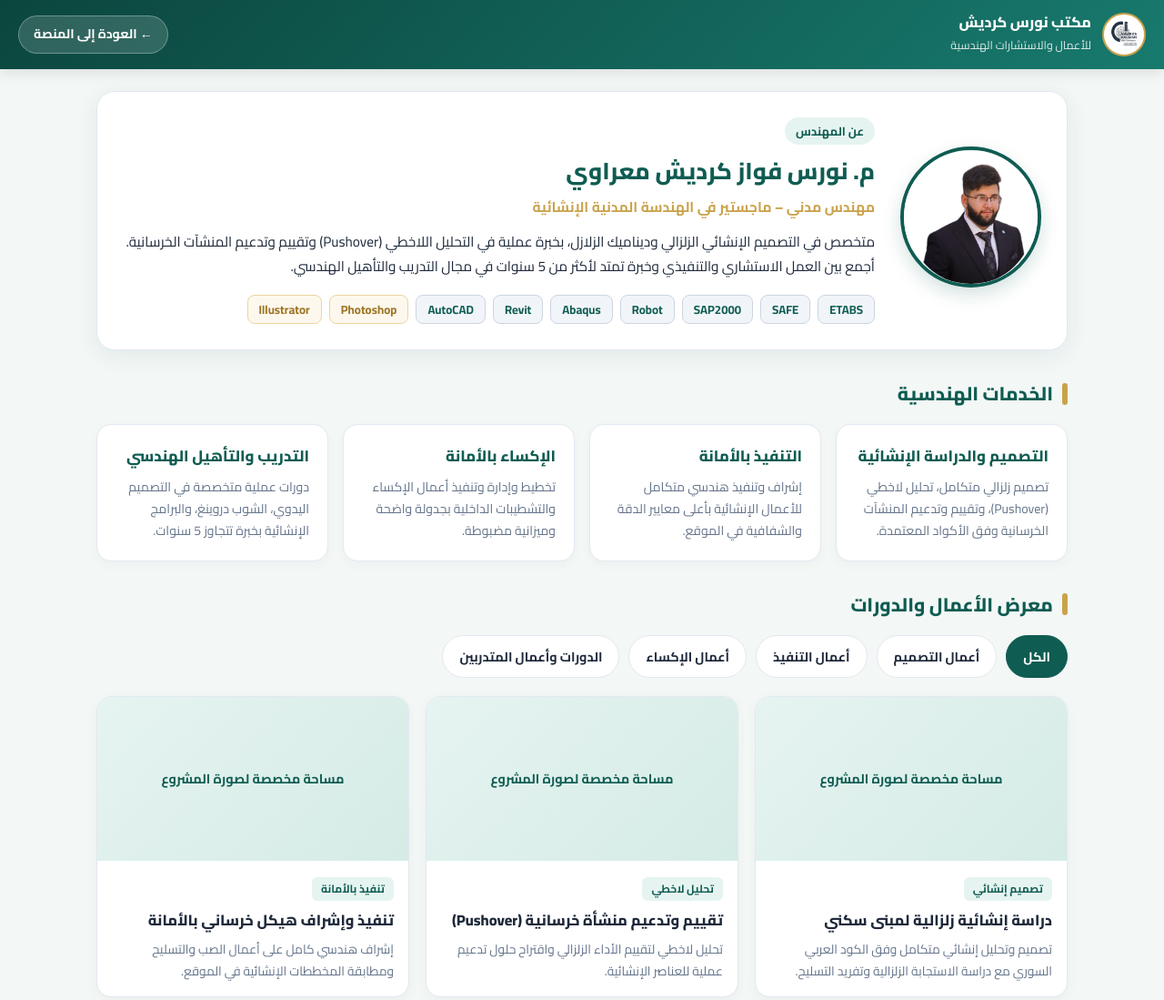
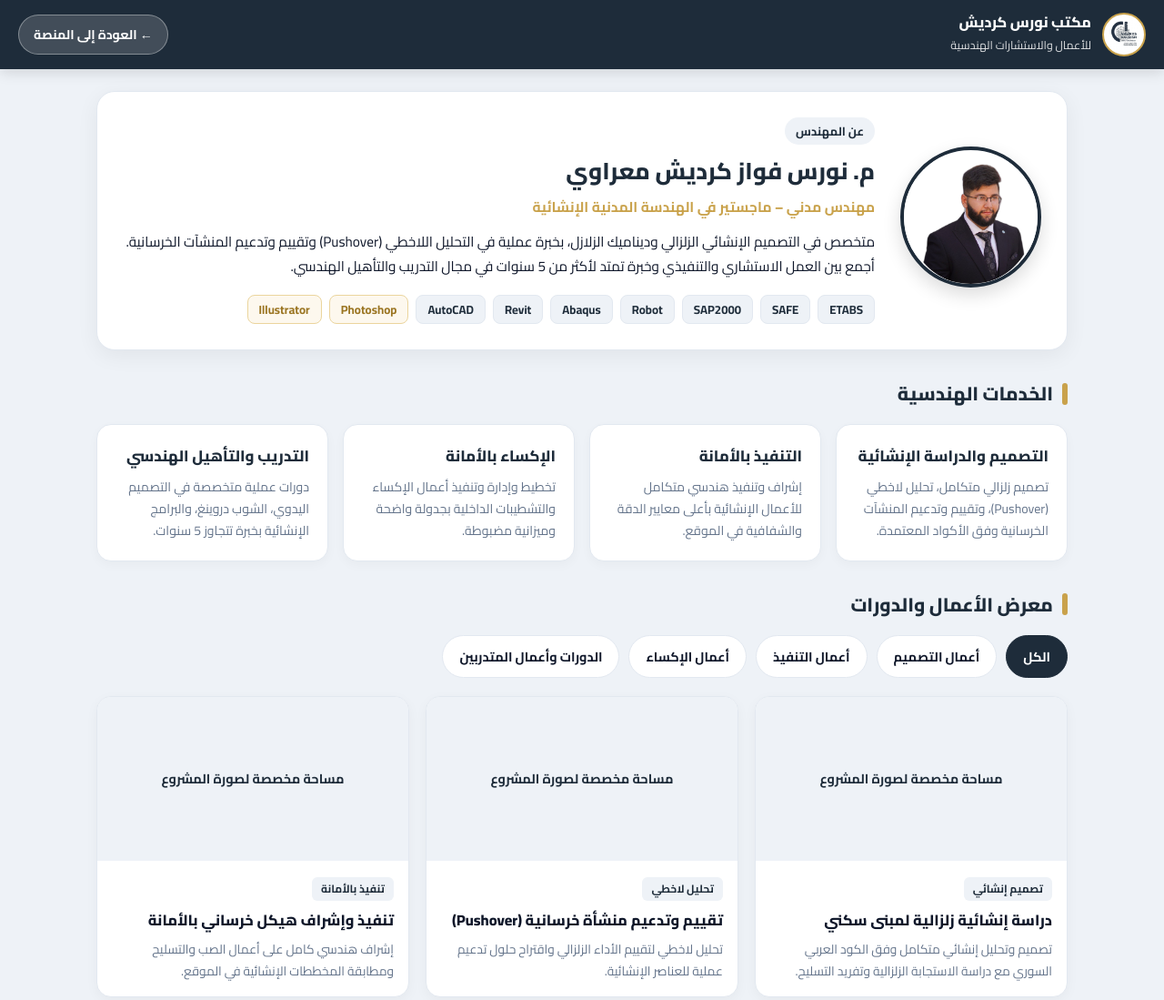
Before and after one commit to nwrskrdyshmrawy-cmyk/nawras-eng, a plain HTML site: page portfolio.html in a window 1280 px wide. Shown: the top 1099 px of the page at 91% size. Drawn offline with Linux system fonts and the light colour scheme.

Commit message:
Update portfolio.html

```diff
--- a/portfolio.html
+++ b/portfolio.html
@@ -8,12 +8,11 @@
   <link href="https://fonts.googleapis.com/css2?family=Cairo:wght@400;600;700;800&display=swap" rel="stylesheet">
   <style>
     :root {
-      --primary: #0f5c52;
-      --primary-light: #187a6e;
+      --primary: #1e2c3a;
       --accent: #c9a24b;
-      --bg: #f3f7f6;
+      --bg: #eef2f7;
       --card: #ffffff;
-      --text: #1e293b;
+      --text: #0f172a;
       --muted: #64748b;
       --border: #e2e8f0;
     }
@@ -22,7 +21,7 @@
 
     /* الشريط العلوي */
     .topbar {
-      background: linear-gradient(135deg, #0b463e, var(--primary-light));
+      background: var(--primary);
       color: #fff;
       padding: 14px 20px;
       display: flex;
@@ -31,7 +30,7 @@
       position: sticky;
       top: 0;
       z-index: 100;
-      box-shadow: 0 4px 14px rgba(0,0,0,0.1);
+      box-shadow: 0 4px 14px rgba(0,0,0,0.12);
     }
     .brand { display: flex; align-items: center; gap: 12px; }
     .brand-logo {
@@ -46,14 +45,14 @@
     .brand-text h1 { font-size: 1rem; font-weight: 800; line-height: 1.3; }
     .brand-text span { font-size: 0.78rem; opacity: 0.85; }
     .back-btn {
-      background: rgba(255,255,255,0.15);
+      background: rgba(255,255,255,0.16);
       color: #fff;
-      text-decoration: none;
+      border: 1px solid rgba(255,255,255,0.35);
       padding: 8px 16px;
       border-radius: 999px;
       font-size: 0.88rem;
       font-weight: 700;
-      border: 1px solid rgba(255,255,255,0.3);
+      cursor: pointer;
       transition: 0.2s;
       white-space: nowrap;
     }
@@ -69,29 +68,25 @@
       display: flex;
       align-items: center;
       gap: 28px;
-      box-shadow: 0 6px 24px rgba(15, 92, 82, 0.08);
+      box-shadow: 0 6px 24px rgba(0, 0, 0, 0.06);
       border: 1px solid var(--border);
       margin-bottom: 28px;
       flex-wrap: wrap;
     }
-    .profile-wrap {
-      flex-shrink: 0;
-      text-align: center;
-      margin: 0 auto;
-    }
+    .profile-wrap { flex-shrink: 0; text-align: center; margin: 0 auto; }
     .profile-img {
       width: 155px;
       height: 155px;
       border-radius: 50%;
       object-fit: cover;
       border: 4px solid var(--primary);
-      box-shadow: 0 8px 20px rgba(15, 92, 82, 0.18);
+      box-shadow: 0 8px 20px rgba(0, 0, 0, 0.14);
       background: #fff;
     }
     .hero-info { flex: 1; min-width: 260px; }
     .hero-badge {
       display: inline-block;
-      background: #e6f4f1;
+      background: var(--bg);
       color: var(--primary);
       padding: 4px 12px;
       border-radius: 999px;
@@ -106,9 +101,9 @@
     /* البرامج */
     .skills-group { display: flex; flex-wrap: wrap; gap: 8px; margin-top: 10px; }
     .skill-tag {
-      background: #f1f5f9;
+      background: var(--bg);
       color: var(--primary);
-      border: 1px solid #cbd5e1;
+      border: 1px solid var(--border);
       padding: 4px 12px;
       border-radius: 8px;
       font-size: 0.82rem;
@@ -149,17 +144,12 @@
       box-shadow: 0 4px 12px rgba(0,0,0,0.03);
       transition: 0.2s;
     }
-    .service-card:hover { transform: translateY(-3px); border-color: var(--primary-light); }
+    .service-card:hover { transform: translateY(-3px); border-color: var(--primary); }
     .service-card h3 { font-size: 1.05rem; color: var(--primary); margin-bottom: 8px; font-weight: 800; }
     .service-card p { font-size: 0.88rem; color: var(--muted); }
 
     /* تبويبات معرض الأعمال */
-    .tabs {
-      display: flex;
-      flex-wrap: wrap;
-      gap: 10px;
-      margin-bottom: 20px;
-    }
+    .tabs { display: flex; flex-wrap: wrap; gap: 10px; margin-bottom: 20px; }
     .tab-btn {
       background: var(--card);
       border: 1px solid var(--border);
@@ -196,7 +186,7 @@
       width: 100%;
       height: 180px;
       object-fit: cover;
-      background: linear-gradient(135deg, #e6f4f1, #d5ebe6);
+      background: var(--bg);
       display: flex;
       align-items: center;
       justify-content: center;
@@ -207,7 +197,7 @@
     .project-body { padding: 16px; flex: 1; }
     .project-tag {
       display: inline-block;
-      background: #e6f4f1;
+      background: var(--bg);
       color: var(--primary);
       font-size: 0.75rem;
       font-weight: 700;
@@ -218,12 +208,7 @@
     .project-body h3 { font-size: 1.02rem; color: var(--text); margin-bottom: 6px; font-weight: 800; }
     .project-body p { font-size: 0.86rem; color: var(--muted); }
 
-    footer {
-      text-align: center;
-      margin-top: 40px;
-      color: var(--muted);
-      font-size: 0.85rem;
-    }
+    footer { text-align: center; margin-top: 40px; color: var(--muted); font-size: 0.85rem; }
 
     @media (max-width: 600px) {
       .hero-card { padding: 20px; text-align: center; }
@@ -242,11 +227,10 @@
         <span>للأعمال والاستشارات الهندسية</span>
       </div>
     </div>
-    <a href="index.html" class="back-btn">← العودة إلى المنصة</a>
+    <button type="button" onclick="goBack()" class="back-btn">← العودة إلى المنصة</button>
   </header>
 
   <main class="container">
-    <!-- البطاقة التعريفية -->
     <section class="hero-card">
       <div class="profile-wrap">
         <img src="images/profile.png" alt="م. نورس كرديش معراوي" class="profile-img" />
@@ -272,7 +256,6 @@
       </div>
     </section>
 
-    <!-- الخدمات -->
     <h2 class="section-title">الخدمات الهندسية</h2>
     <section class="services-grid">
       <div class="service-card">
@@ -293,7 +276,6 @@
       </div>
     </section>
 
-    <!-- معرض الأعمال -->
     <h2 class="section-title">معرض الأعمال والدورات</h2>
     <div class="tabs">
       <button class="tab-btn active" onclick="renderProjects('all', this)">الكل</button>
@@ -312,6 +294,34 @@
 
   <script src="data/portfolio.js"></script>
   <script>
+    // سحب ألوان الثيم المختار من التطبيق الرئيسي تلقائياً
+    function syncThemeFromParent() {
+      try {
+        if (window.parent && window.parent !== window) {
+          const pStyle = getComputedStyle(window.parent.document.documentElement);
+          const brand = pStyle.getPropertyValue('--brand').trim();
+          const bg = pStyle.getPropertyValue('--bg').trim();
+          const card = pStyle.getPropertyValue('--surface-solid').trim() || pStyle.getPropertyValue('--card').trim();
+          const text = pStyle.getPropertyValue('--text').trim();
+          const root = document.documentElement.style;
+          if (brand) root.setProperty('--primary', brand);
+          if (bg) root.setProperty('--bg', bg);
+          if (card) root.setProperty('--card', card);
+          if (text) root.setProperty('--text', text);
+        }
+      } catch (e) {}
+    }
+    syncThemeFromParent();
+
+    // زر الرجوع الفوري
+    function goBack() {
+      if (window.parent && window.parent !== window && typeof window.parent.closePortfolioOverlay === 'function') {
+        window.parent.closePortfolioOverlay();
+      } else {
+        window.location.href = 'index.html';
+      }
+    }
+
     function renderProjects(category, btn) {
       if (btn) {
         document.querySelectorAll('.tab-btn').forEach(b => b.classList.remove('active'));
```
